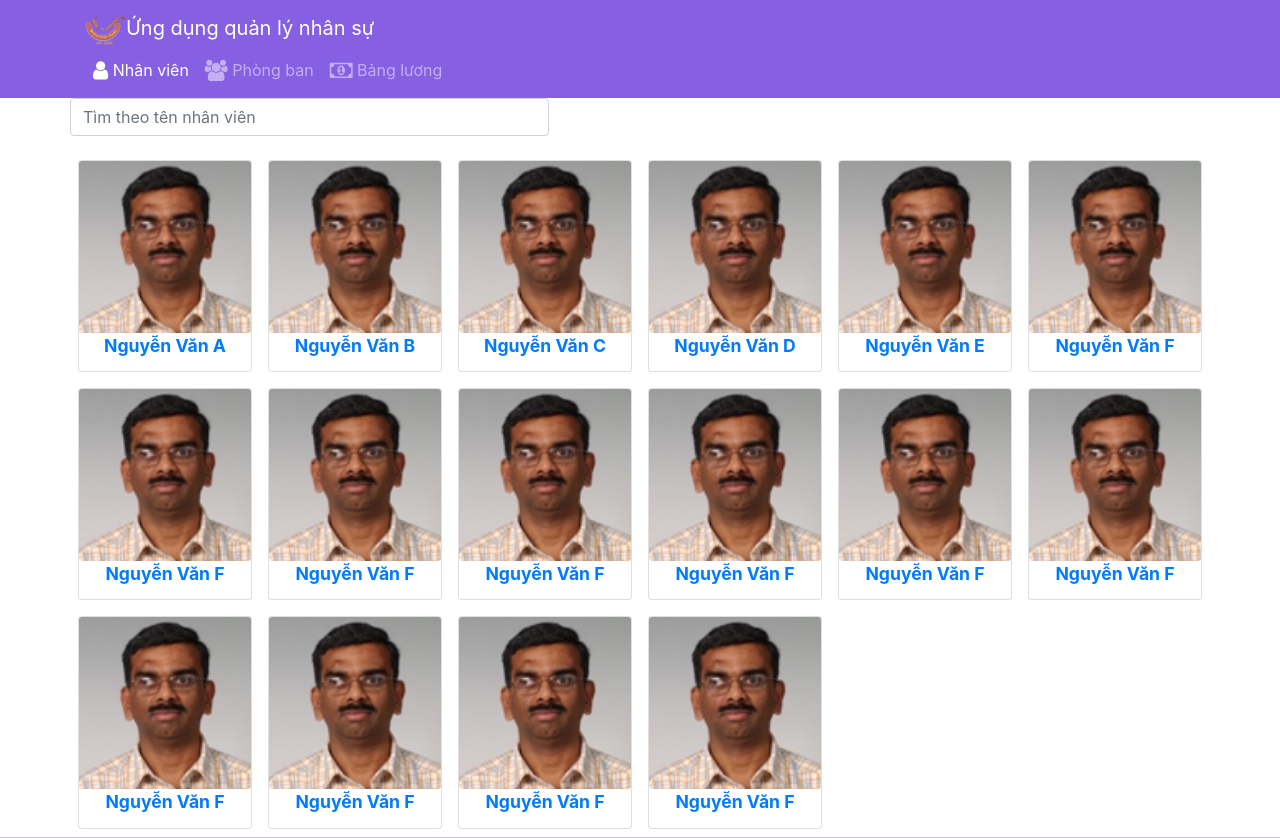
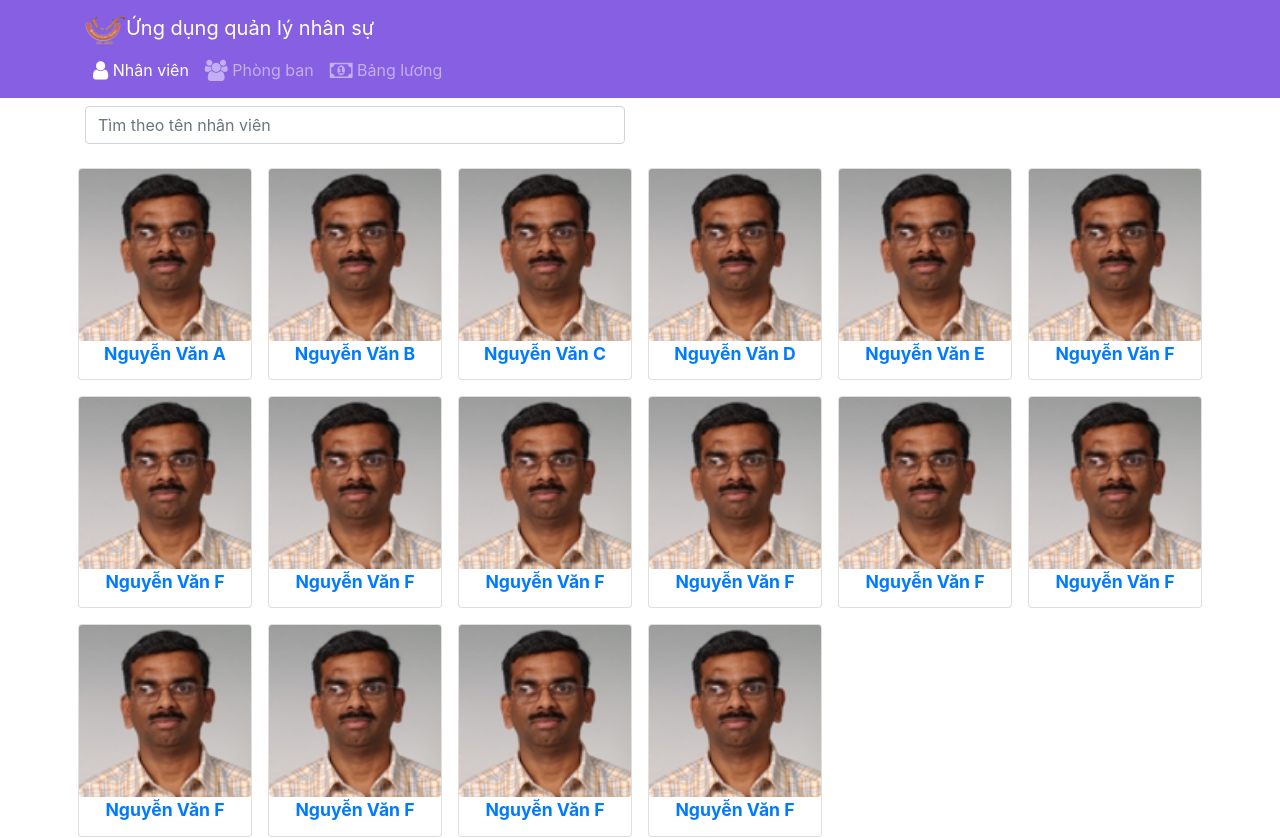
Before and after one commit to shineofichi/FUNiXReactJSASM, a React (Create React App) app: page /staffs in a window 1280 px wide. Shown: the top 838 px of the page. Built offline with nearby package versions, Linux system fonts and the light colour scheme.

Commit message:
Final ASM2

```diff
--- a/src/components/StaffListComponent.js
+++ b/src/components/StaffListComponent.js
@@ -27,12 +27,11 @@ function StaffList({ staffs }) {
   return (
     <div className="container">
       <div className="row">
-        <Form inline>
+        <Form className="col-12 col-md-12 col-lg-6 pt-2">
           <FormGroup>
             <Input
               type="text"
               placeholder="Tìm theo tên nhân viên"
-              size="40"
               onChange={OnChangeSearchInput}
             ></Input>
           </FormGroup>
```
